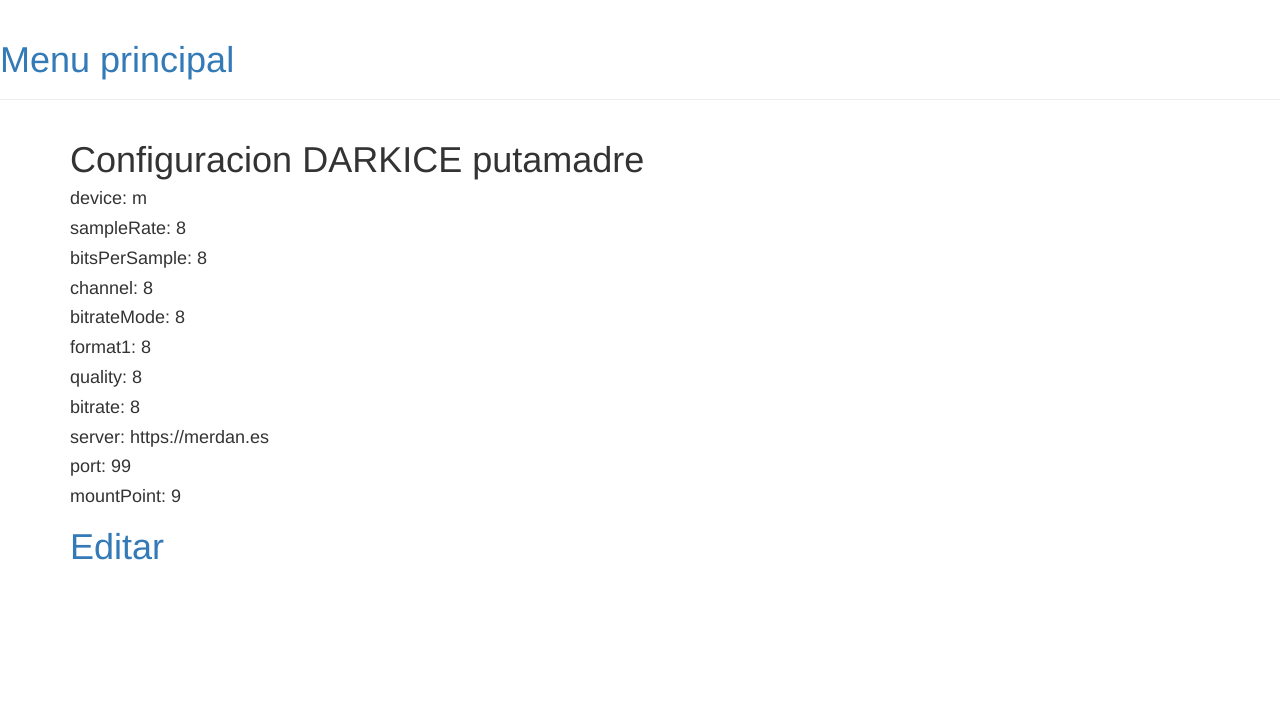
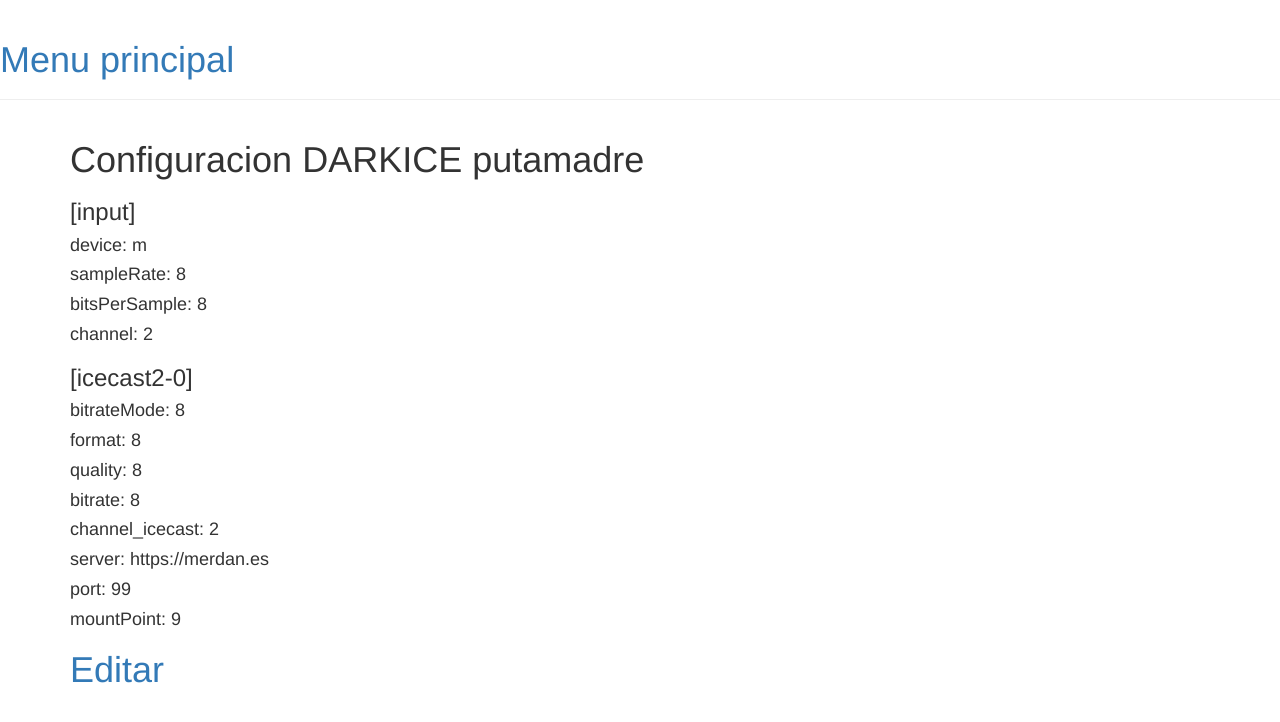
Before and after one commit to megamole/raspberry_audio_streamer_prd, a Django app: page /config/43/ in a window 1280 px wide. Shown: the top 722 px of the page. Run offline with Django 3.2, Linux system fonts and the light colour scheme; data comes from the database, SQL or seed files in the repository; some libraries are stand-ins or nearby versions.

Commit message:
Mejorando el aspecto de la interfaz

```diff
--- a/pfc_1/audio_stream/darkice/form.py
+++ b/pfc_1/audio_stream/darkice/form.py
@@ -5,7 +5,7 @@
 class PostForm (forms.ModelForm):
    class Meta:
             model = Config
-            fields = ('name','device', 'sampleRate','bitsPerSample','channel','bitrateMode','format1','quality','bitrateMode','format1','quality','channel','bitrate','server','port','password','mountPoint',)
+            fields = ('name','device', 'sampleRate','channel','bitsPerSample','bitrateMode','format','bitrateMode','quality','channel_icecast','bitrate','server','port','password','mountPoint',)
 
    def __str__(self):
      return str(self.name)
--- a/pfc_1/audio_stream/darkice/models.py
+++ b/pfc_1/audio_stream/darkice/models.py
@@ -4,23 +4,32 @@
 
 class Config(models.Model):
 
+    #valores posbiles de los atributos
+	CHANNEL_CHOICES =(
+    (1, "Mono"),
+    (2, "Stereo"),
+    )
+
+
 	name=models.CharField(unique=True,max_length=10)
+
 # INPUT
+
 	device= models.CharField(max_length=6)
 	sampleRate= models.PositiveSmallIntegerField()
 	bitsPerSample= models.PositiveSmallIntegerField()
-	channel= models.PositiveSmallIntegerField()
+	channel= models.PositiveSmallIntegerField(choices=CHANNEL_CHOICES,default= 2)
 
 # ICECAST2
 	bitrateMode= models.CharField(max_length=3)
-	format1= models.CharField(max_length=10)
+	format= models.CharField(max_length=10)
 	quality= models.PositiveSmallIntegerField()
-	channel= models.PositiveSmallIntegerField()
+	channel_icecast= models.PositiveSmallIntegerField(choices=CHANNEL_CHOICES,default=2)
 	bitrate= models.PositiveSmallIntegerField()
 	server= models.URLField()
 	port = models.PositiveSmallIntegerField()
 	password= models.CharField(max_length=20)
 	mountPoint= models.CharField(max_length=20)
 
-	def __str__(self):
-		return self.server
+   # def __str__(self):
+		#return self.server
--- a/pfc_1/audio_stream/darkice/templates/darkice/detailed_config.html
+++ b/pfc_1/audio_stream/darkice/templates/darkice/detailed_config.html
@@ -4,15 +4,20 @@
     {% if configuration %}
         <h1>Configuracion DARKICE {{ configuration.name}}</h1>
 
+        <h3>[input]</h3>
 
         <h4>device: {{ configuration.device }}</h4>
         <h4>sampleRate: {{ configuration.sampleRate }}</h4>
         <h4>bitsPerSample: {{ configuration.bitsPerSample }}</h4>
         <h4>channel: {{ configuration.channel }}</h4>
+
+        <h3>[icecast2-0]</h3>
+
         <h4>bitrateMode: {{ configuration.bitrateMode }}</h4>
-        <h4>format1: {{ configuration.format1 }}</h4>
+        <h4>format: {{ configuration.format }}</h4>
         <h4>quality: {{ configuration.quality }}</h4>
         <h4>bitrate: {{ configuration.bitrate }}</h4>
+        <h4>channel_icecast: {{ configuration.channel_icecast }}</h4>
         <h4>server: {{ configuration.server }}</h4>
         <h4>port: {{ configuration.port }}</h4>
         <h4>mountPoint: {{ configuration.mountPoint }}</h4>
--- a/pfc_1/audio_stream/darkice/views.py
+++ b/pfc_1/audio_stream/darkice/views.py
@@ -3,6 +3,7 @@
 from .form import PostForm
 import os
 import io
+import re
 import subprocess
 import time
 from django.contrib import messages
@@ -32,9 +33,10 @@
           new_config.bitsPerSample=form.cleaned_data['bitsPerSample']
           new_config.channel=form.cleaned_data['channel']
           new_config.bitrateMode=form.cleaned_data['bitrateMode']
-          new_config.format1=form.cleaned_data['format1']
+          new_config.format=form.cleaned_data['format']
           new_config.quality=form.cleaned_data['quality']
           new_config.bitrate=form.cleaned_data['bitrate']
+          new_config.channel_icecast=form.cleaned_data['channel_icecast']
           new_config.server=form.cleaned_data['server']
           new_config.port=form.cleaned_data['port']
           new_config.mountPoint=form.cleaned_data['mountPoint']
@@ -100,7 +102,7 @@
                 'bitrate         = '+str(configuration.bitrate)+'\n'+
                 'bitrateMode     = '+configuration.bitrateMode+'\n'+
                 'quality         = '+str(configuration.quality)+'\n'+
-                'channel         = '+str(configuration.channel)+
+                'channel         = '+str(configuration.channel_icecast)+
                 '\nlowpass         = 5000\n'+
                 'server          = '+configuration.server+'\n'+
                 'port            = '+str(configuration.port)+'\n'+
```
Also changed, not shown: pfc_1/audio_stream/darkice/templates/darkice/current_config.html (+8 -1 lines), pfc_1/audio_stream/darkice/migrations/0003_auto_20180825_1826.py (added), pfc_1/audio_stream/darkice/migrations/0004_auto_20180825_1846.py (added), pfc_1/audio_stream/db.sqlite3.
